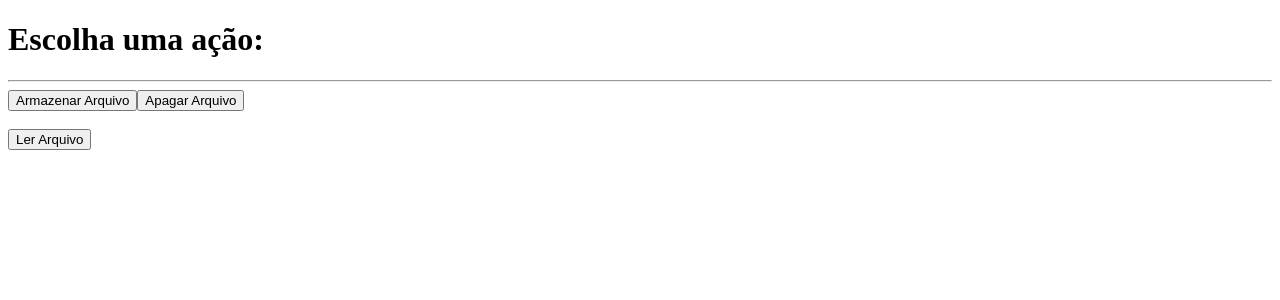
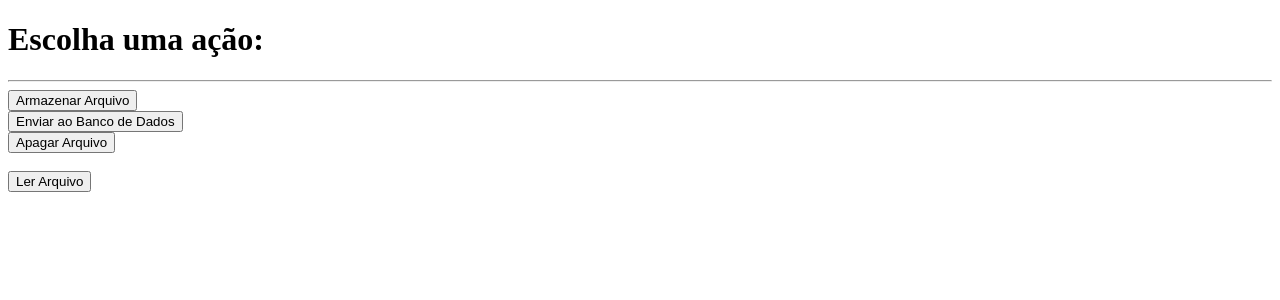
Before and after one commit to Yuri-Raymond/LeitorArquivos-Vue, a Vue app: page / in a window 1280 px wide. Shown: the top 300 px of the page. Built offline with nearby package versions, Linux system fonts and the light colour scheme.

Commit message:
Update MainScript.vue

```diff
--- a/src/frontend/components/MainScript.vue
+++ b/src/frontend/components/MainScript.vue
@@ -8,7 +8,9 @@ export default {
 			armazenadoCor: "gray",
 			lerSelecionado: false,
 			apagarSelecionado: false,
+			enviarSelecionado: false,
 			arquivoCarregado: null,
+			arquivoSelecionado: null,
 			arquivosArmazenados: new Map()
 		}
 	},
@@ -34,12 +36,20 @@ export default {
 			this.armazenadoCor = "gray";
 			this.apagarSelecionado = true;
 		},
+		enviarPressionado(event) {
+			this.armazenadoMsg = null;
+			this.armazenadoCor = "gray";
+			this.arquivoSelecionado = null;
+			this.enviarSelecionado = true;
+		},
 		voltarPressionado(event) {
 			if(this.arquivoCarregado) {
 				this.arquivoCarregado = null;
 			} else {
+				this.mensagem = null;
 				this.lerSelecionado = false;
 				this.apagarSelecionado = false;
+				this.enviarSelecionado = false;
 			}
 		},
 		//Modificar
@@ -260,6 +270,18 @@ export default {
 		//Enviar arquivo para API
 		//Corrijir Erros
 		selecionarArquivo(event) {
+			const file = event.target.files[0];
+     		if (!file) {
+				this.mensagem = "Operação cancelada.";
+				return;
+			}
+
+			const fileName = file.name;
+			const fileExtension = fileName.split(".").pop();
+			if(!this.formatos.includes("." + fileExtension.toLowerCase())) {
+				this.mensagem = "Este formato de arquivo não é permitido! Use apenas: " + this.formatos.join(", ");
+				return;
+			}
 			this.arquivoSelecionado = event.target.files[0];
 		},
 		async enviarArquivo() {
@@ -291,11 +313,14 @@ export default {
 
 <template>
 	<!-- Tela inicial -->
-	<div v-if="!lerSelecionado && !apagarSelecionado">
+	<div v-if="!lerSelecionado && !apagarSelecionado && !enviarSelecionado">
 		<h1>Escolha uma ação:</h1>
 		<hr>
 		<input type="file" ref="file" :accept="formatos.join(',')" style="display: none" @change="uploadArquivo"/>
 		<button @click="$refs.file.click()">Armazenar Arquivo</button>
+		<br>
+		<button @click="enviarPressionado">Enviar ao Banco de Dados</button>
+		<br>
 		<button @click="apagarPressionado">Apagar Arquivo</button>
 		<br><br>
 		<button @click="lerPressionado">Ler Arquivo</button>
@@ -329,15 +354,16 @@ export default {
 
 	<!--Tela de envio de arquivo, Modificar se necessário-->
 	<div v-else-if="enviarSelecionado">
-		<h1>Upload de Arquivo</h1>
+		<h3>Enviar Arquivo ao Banco de Dados</h3>
 		<hr>
 		<!-- Input para seleção de arquivo -->
 		<label for="fileInput">Escolha um arquivo para enviar:</label>
+		<br>
 		<input id="fileInput" type="file" @change="selecionarArquivo" />
 		<br><br>
 
 		<!-- Botão para enviar o arquivo -->
-		<button :disabled="!arquivoCarregado" @click="enviarBDPressionado">
+		<button :disabled="arquivoSelecionado == null" @click="enviarPressionado">
 			Enviar Arquivo
 		</button>
 
@@ -347,7 +373,7 @@ export default {
 		</button>
 
 		<!-- Feedback do status -->
-		<div v-if="mensagem">
+		<div v-if="mensagem != null">
 			<p :style="{ color: mensagemCor }">{{ mensagem }}</p>
 		</div>
 	</div>
```
